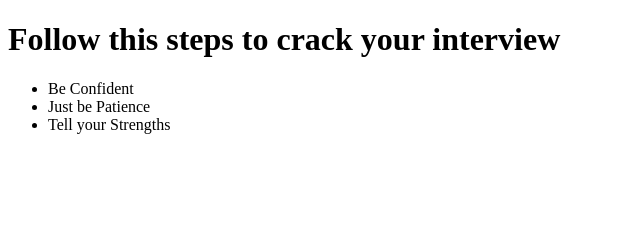
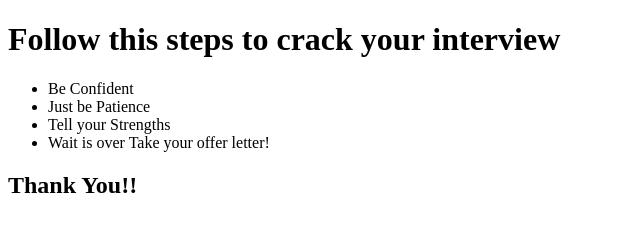
Before and after one commit to omkartaru/CrackIt, a plain HTML site: page index.html in a window 1280 px wide. Shown: the whole page, without its empty margins (0-640 px from the left). Drawn offline with Linux system fonts and the light colour scheme.

Commit message:
rewards added

```diff
--- a/index.html
+++ b/index.html
@@ -15,8 +15,10 @@
     <li>Be Confident</li>
     <li>Just be Patience</li>
     <li>Tell your Strengths</li>
+    <li>Wait is over Take your offer letter!</li>
 </ul>
 
+    <h2>Thank You!!</h2>
 </body>
 
 </html>
```
